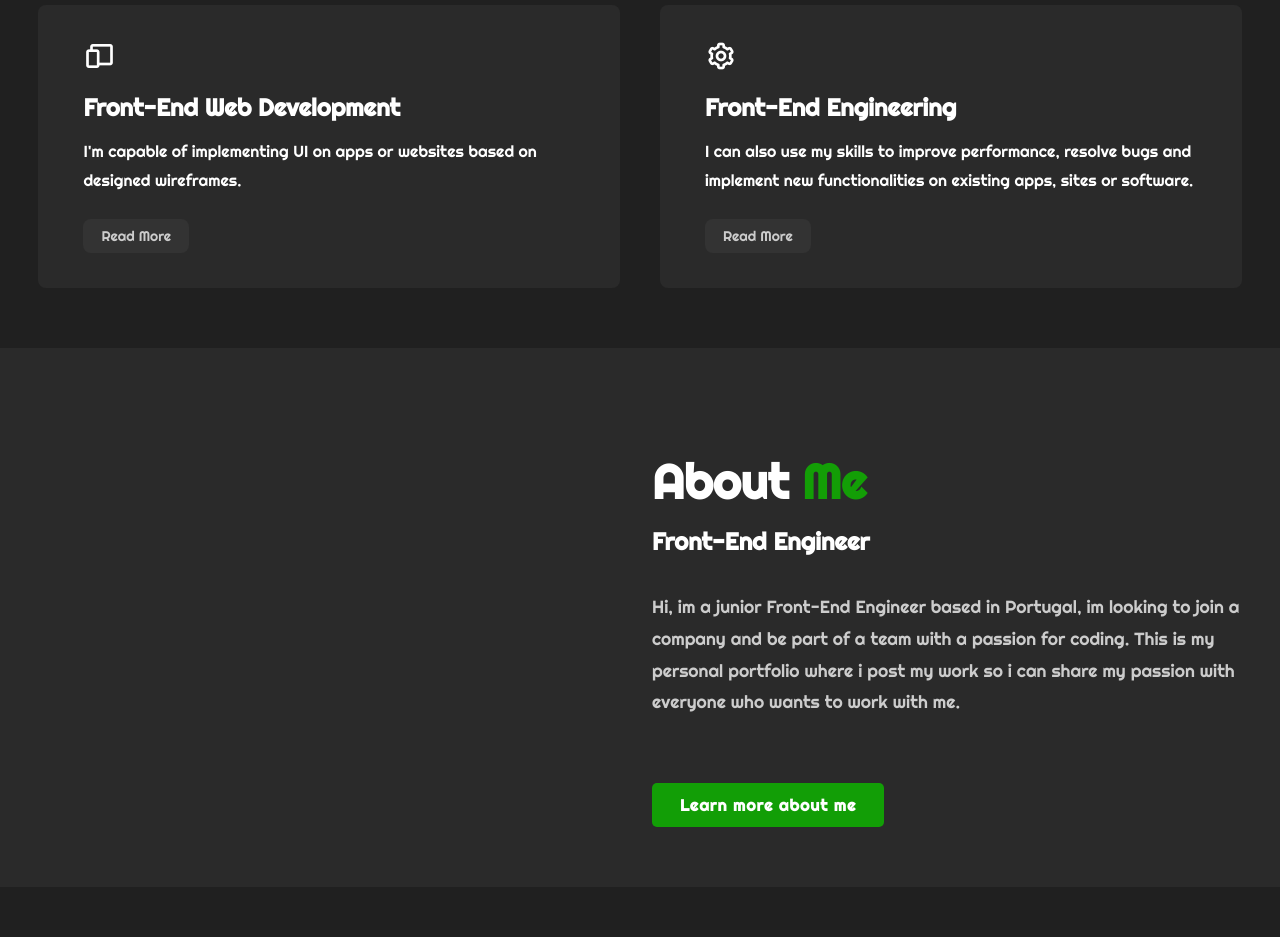
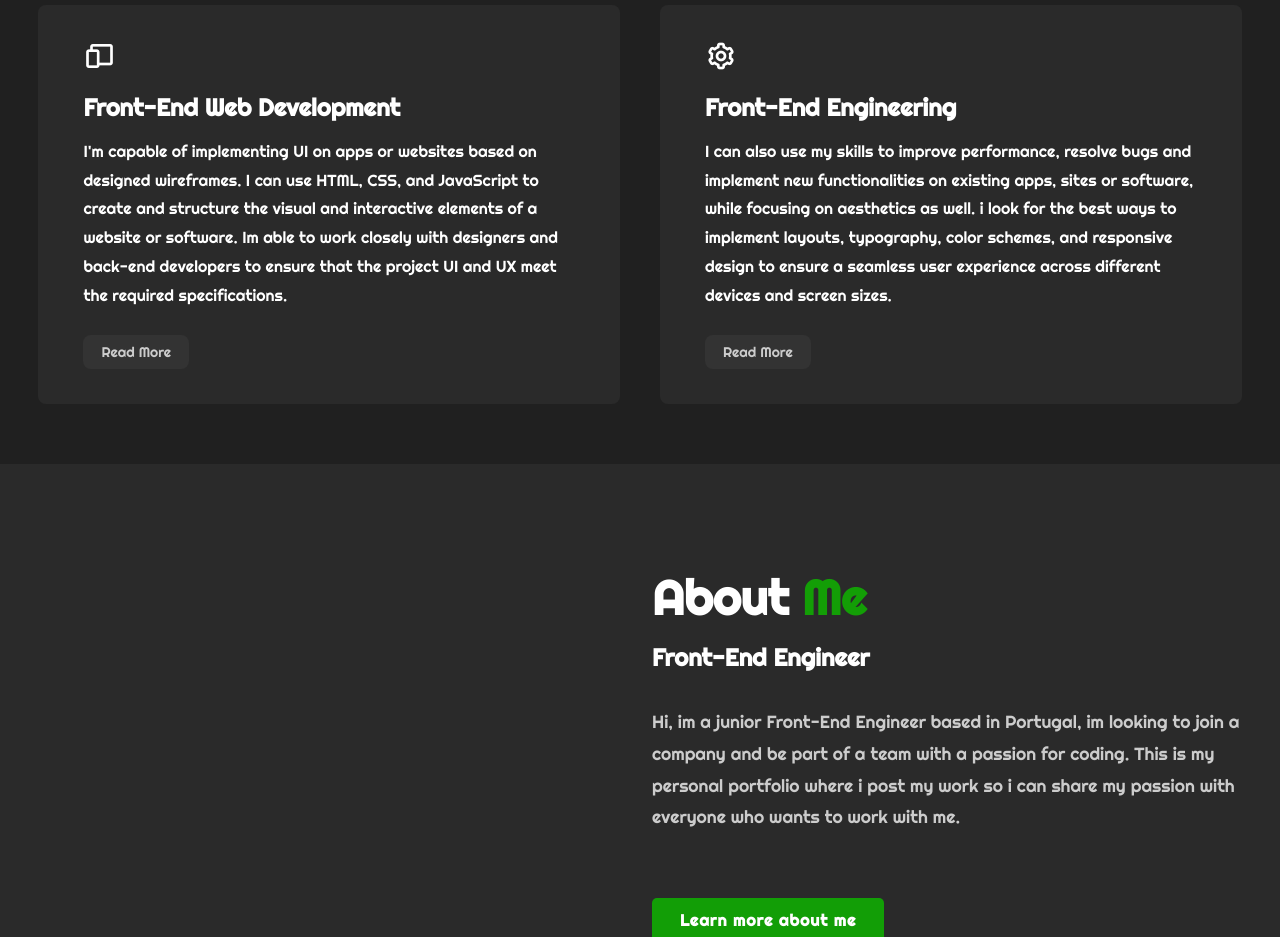
Before and after one commit to Yozorazinho/Portfolio, a plain HTML site: page index.html in a window 1280 px wide. Shown: the part 1680-2617 px from the top of the page. Drawn offline with nearby package versions, Linux system fonts and the light colour scheme.

Commit message:
my commit

```diff
--- a/index.html
+++ b/index.html
@@ -99,8 +99,10 @@
                         <i class='bx bx-devices'></i>
                     </div>
                     <h3>Front-End Web Development</h3>
-                    <p>I'm capable of implementing UI on apps or websites based on designed wireframes.</p>
-                    <a href="#" class="read">Read More</a>
+                    <p>I'm capable of implementing UI on apps or websites based on designed wireframes.
+                       I can use HTML, CSS, and JavaScript to create and structure the visual and interactive elements of a website or software. Im able to work closely with designers and back-end developers to ensure that the project UI and UX meet the required specifications.
+                    </p>
+                    <a href="https://www.linkedin.com/in/micael-rodrigues-5943981b6/" class="read">Read More</a>
                 </div>
 
                 <div class="box">
@@ -108,8 +110,10 @@
                         <i class='bx bx-cog' ></i>
                     </div>
                     <h3>Front-End Engineering</h3>
-                    <p>I can also use my skills to improve performance, resolve bugs and implement new functionalities on existing apps, sites or software.</p>
-                    <a href="#" class="read">Read More</a>
+                    <p>I can also use my skills to improve performance, resolve bugs and implement new functionalities on existing apps, sites or software, while focusing on aesthetics as well.
+                       i look for the best ways to implement layouts, typography, color schemes, and responsive design to ensure a seamless user experience across different devices and screen sizes.
+                    </p>
+                    <a href="https://www.linkedin.com/in/micael-rodrigues-5943981b6/" class="read">Read More</a>
                 </div>
 
             </div>
```
